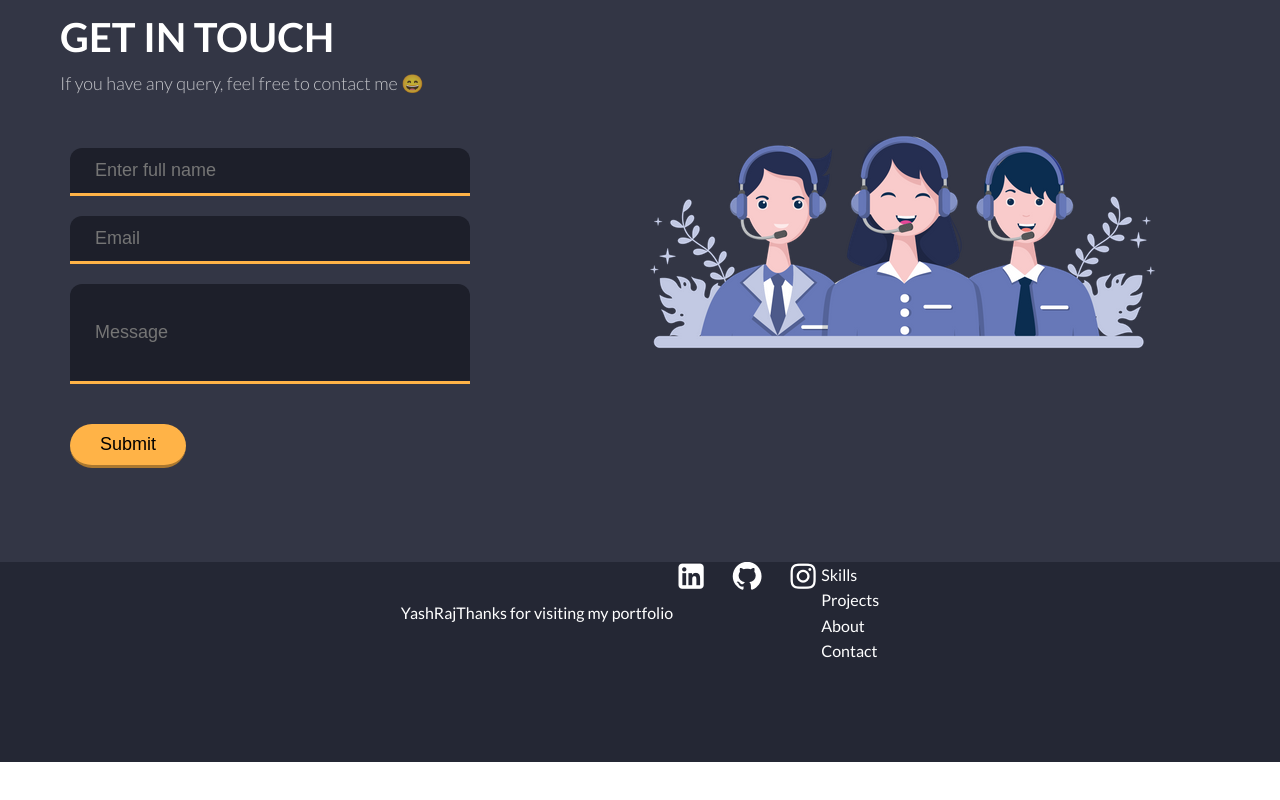
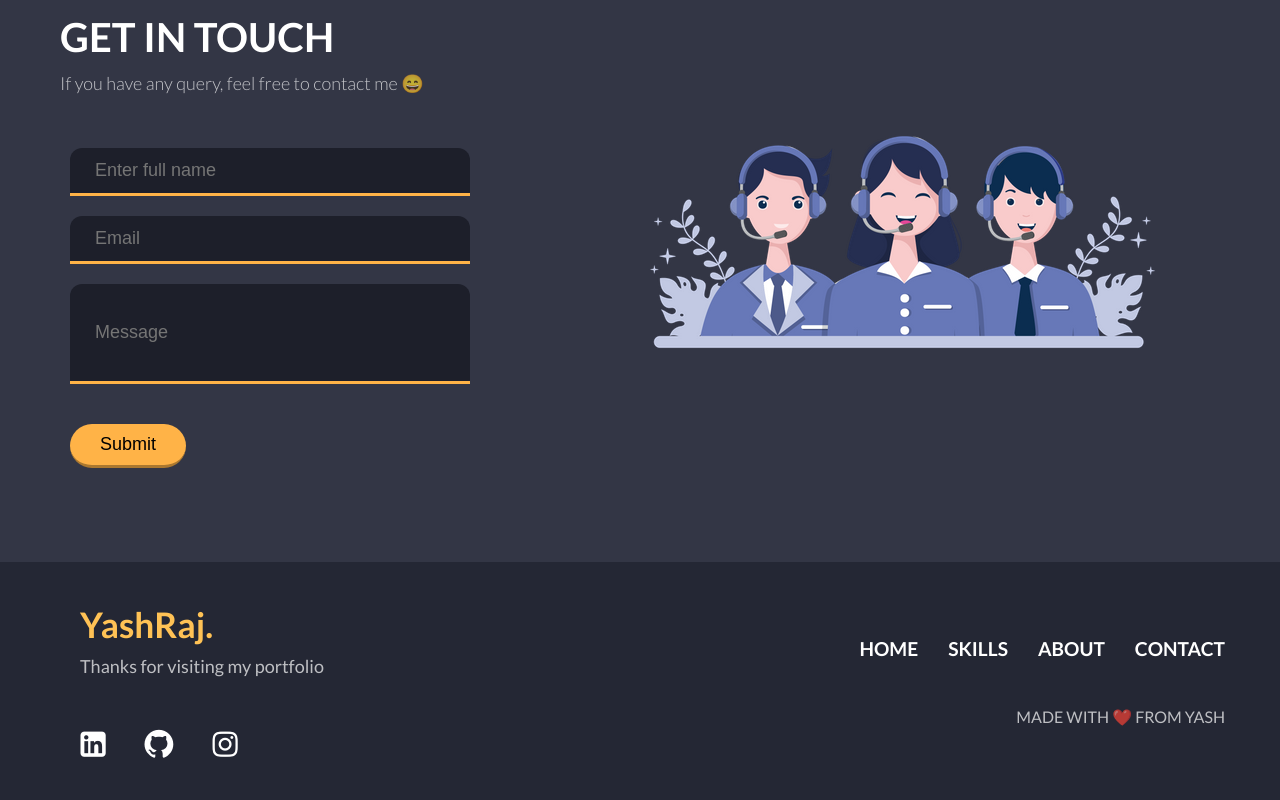
Before and after one commit to dev-yashraj52/my-portfolio, a plain HTML site: page index.html in a window 1280 px wide. Shown: the part 1570-2370 px from the top of the page. Before the commit the page ends 2332 px from the top, so only its background shows below. Drawn offline with Linux system fonts and the light colour scheme.

Commit message:
complete footer desktop view

```diff
--- a/css/style.css
+++ b/css/style.css
@@ -416,8 +416,67 @@ p {
 /* footer */
 footer {
     background-color: #242734;
-    min-height: 25vh;
+    min-height: 30vh;
 }
+
+footer .container {
+    align-items: center;
+    min-height: 30vh;
+}
+
+footer .title {
+    color: #FFC255;
+    font-size: 2.2rem;
+    font-weight: 600;
+}
+
+footer .description {
+    opacity: 70%;
+    font-size: 18px;
+}
+
+footer .social {
+    margin-top: 40px;
+    margin-left: -20px;
+}
+
+footer .links {
+    margin-top: unset;
+    gap: 0;
+}
+
+footer .container .flex {
+    flex-direction: column;
+}
+
+footer .left-container {
+    flex: 3 1 0;
+    align-items: flex-start;
+    justify-self: center;
+    margin-left: 40px;
+}
+
+footer .right-container {
+    flex: 2 1 0;
+    align-items: flex-end;
+}
+
+footer ul {
+    display: flex;
+}
+
+footer a {
+    font-size: 1.2rem;
+    margin: 0 15px;
+    font-weight: 600;
+}
+
+footer .right-container p {
+    margin-top: 40px;
+    margin-right: 15px;
+    opacity: 70%;
+}
+
 
 /* utilities */
 .container {
--- a/index.html
+++ b/index.html
@@ -279,8 +279,8 @@
     <footer>
         <div class="container flex">
             <div class="left-container flex">
-                <p>YashRaj</p>
-                <p>Thanks for visiting my portfolio</p>
+                <p class="title">YashRaj.</p>
+                <p class="description">Thanks for visiting my portfolio</p>
                 <div class="social">
                     <ul class="links">
                         <li><a href="https://www.linkedin.com/in/yashraj52/" target="_blank"
@@ -297,12 +297,13 @@
             <div class="right-container flex">
                 <div class="nav-links">
                     <ul>
-                        <li class="nav-item1"><a href="#skills-section">Skills</a></li>
-                        <li class="nav-item2"><a href="#">Projects</a></li>
-                        <li class="nav-item3"><a href="#">About</a></li>
-                        <li class="nav-item4"><a href="#contact">Contact</a></li>
+                        <li class="nav-item2"><a href="#">HOME</a></li>
+                        <li class="nav-item1"><a href="#skills-section">SKILLS</a></li>
+                        <li class="nav-item3"><a href="#">ABOUT</a></li>
+                        <li class="nav-item4"><a href="#contact">CONTACT</a></li>
                     </ul>
                 </div>
+                <p>MADE WITH ❤️ FROM YASH</p>
             </div>
         </div>
     </footer>
```
